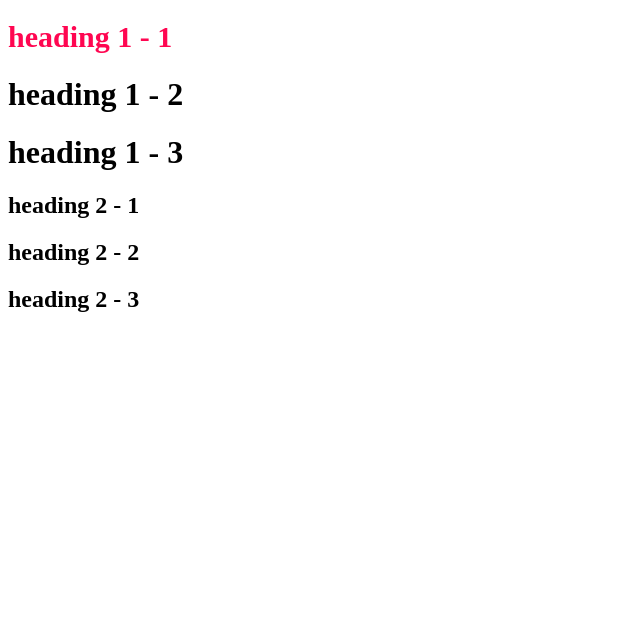
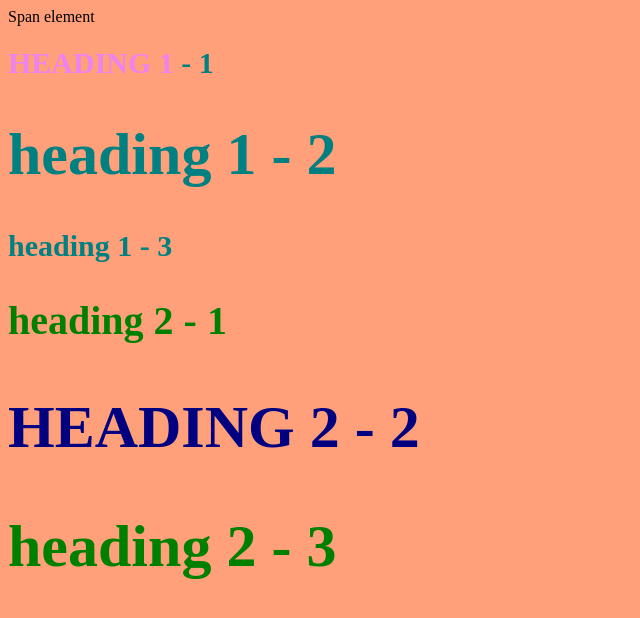
Before and after one commit to rishi4999/first-website, a plain HTML site: page style-test.html in a window 1280 px wide. Shown: the whole page, without its empty margins (0-640 px from the left). Drawn offline with Linux system fonts and the light colour scheme.

Commit message:
created stylesheet

```diff
--- /dev/null
+++ b/css/test.css
@@ -0,0 +1,32 @@
+body{
+	background-color: LIGHTSALMON;
+}
+h1{
+	font-size: 30px;
+	color: teal;
+}
+
+h2{
+	color: red;
+	font-size: 40px;
+}
+
+h2{
+	color: green;
+}
+
+.big{
+	font-size: 60px;
+}
+
+.upper{
+	text-transform: uppercase;
+}
+
+.big.upper{
+	color: navy;
+}
+
+h1 span{
+	color: violet;
+}
--- a/style-test.html
+++ b/style-test.html
@@ -2,14 +2,16 @@
 <html>
 <head>
 	<title>Style test</title>
+	<link rel="stylesheet" type="text/css" href="css/test.css">
 </head>
 <body>
-	<h1 style="font-size: 30px; color: #FF0651;"> heading 1 - 1</h1>
-	<h1>heading 1 - 2</h1>
+	<span>Span element</span>
+	<h1 class="upper"><span>heading 1</span> - 1</h1>
+	<h1 class="big">heading 1 - 2</h1>
 	<h1>heading 1 - 3</h1>
 	<h2>heading 2 - 1</h2>
-	<h2>heading 2 - 2</h2>
-	<h2>heading 2 - 3</h2>
+	<h2 class="big upper">heading 2 - 2</h2>
+	<h2 class="big">heading 2 - 3</h2>
 
 </body>
 </html>
```
